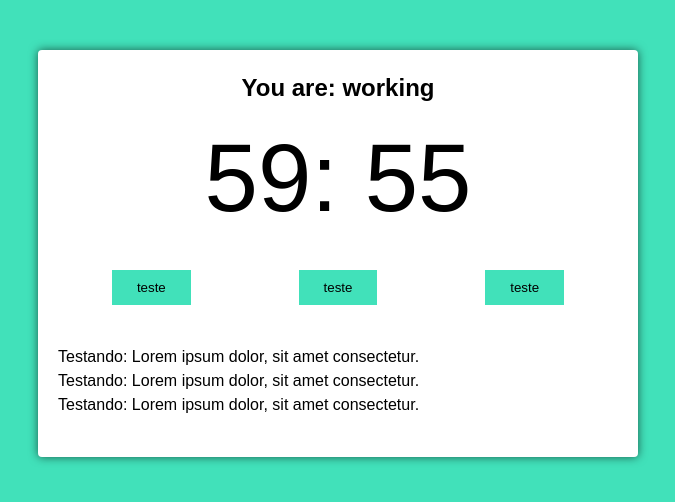
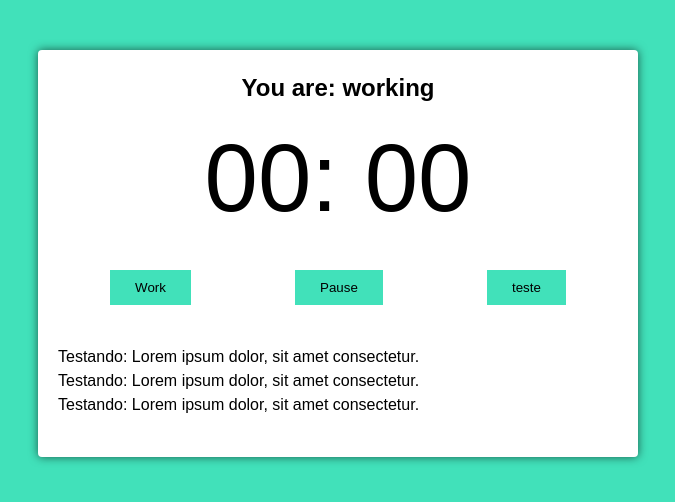
Before and after one commit to franciscopgit/typescript-pomodoro-react, a React (Create React App) app: page / in a window 1280 px wide. Shown: the top 502 px of the page, without its empty margins (302-977 px from the left). Built offline with nearby package versions, Linux system fonts and the light colour scheme.

Commit message:
setTimeCounting & work
criando a função de work e setTimeconfig

```diff
--- a/src/components/pomodoro-timer.tsx
+++ b/src/components/pomodoro-timer.tsx
@@ -13,18 +13,28 @@ interface Props {
 
 export function PomodoroTimer(props: Props): JSX.Element {
   const [mainTime, setMainTime] = React.useState(props.PomodoroTime);
+  const [timeCounting, setTimeCounting] = React.useState(false);
+  const [working, setWorking] = React.useState(false);
 
-  useInterval(() => {
-    setMainTime(mainTime - 1);
-  }, 1000);
+  useInterval(
+    () => {
+      setMainTime(mainTime - 1);
+    },
+    timeCounting ? 1000 : null,
+  );
+
+  const configureWork = () => {
+    setTimeCounting(true);
+    setWorking(true);
+  };
 
   return (
     <div className="pomodoro">
       <h2>You are: working</h2>
       <Timer mainTime={mainTime} />
       <div className="controls">
-        <Button text="teste" onClick={() => console.log(1)}></Button>
-        <Button text="teste" onClick={() => console.log(1)}></Button>
+        <Button text="Work" onClick={() => configureWork()}></Button>
+        <Button text="Pause" onClick={() => console.log('2')}></Button>
         <Button text="teste" onClick={() => console.log(1)}></Button>
       </div>
       <div className="details">
```
